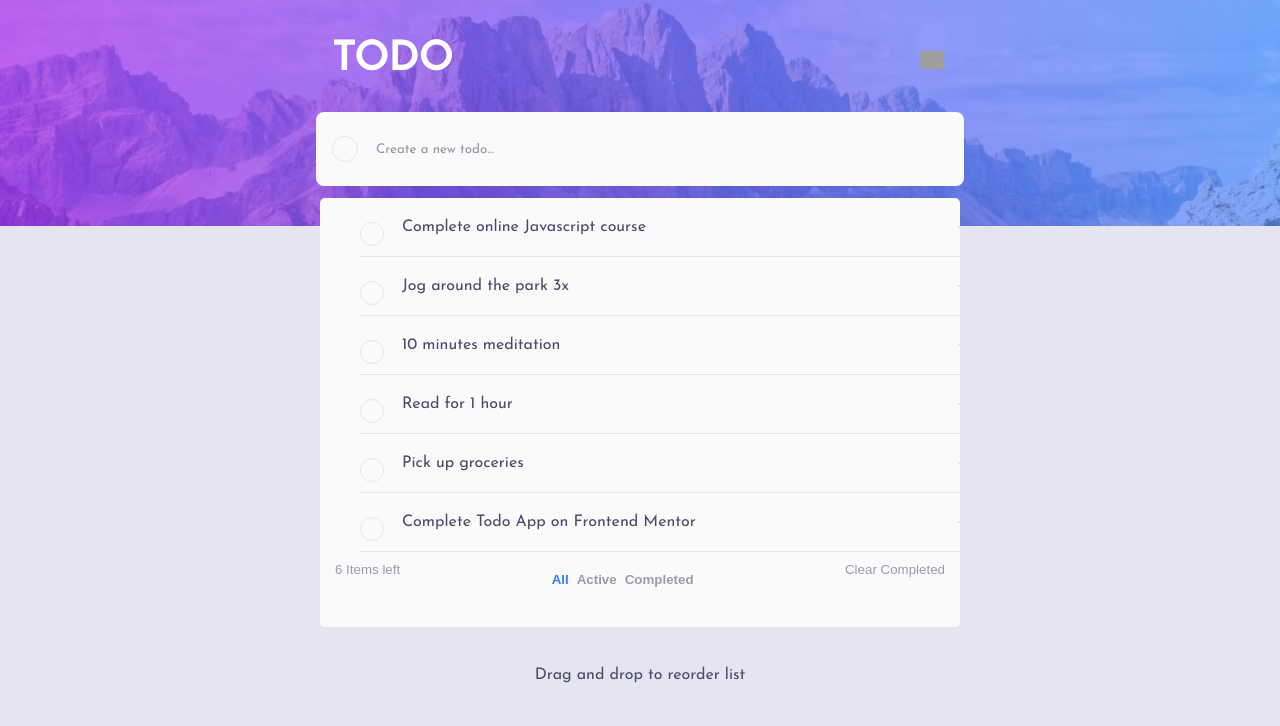
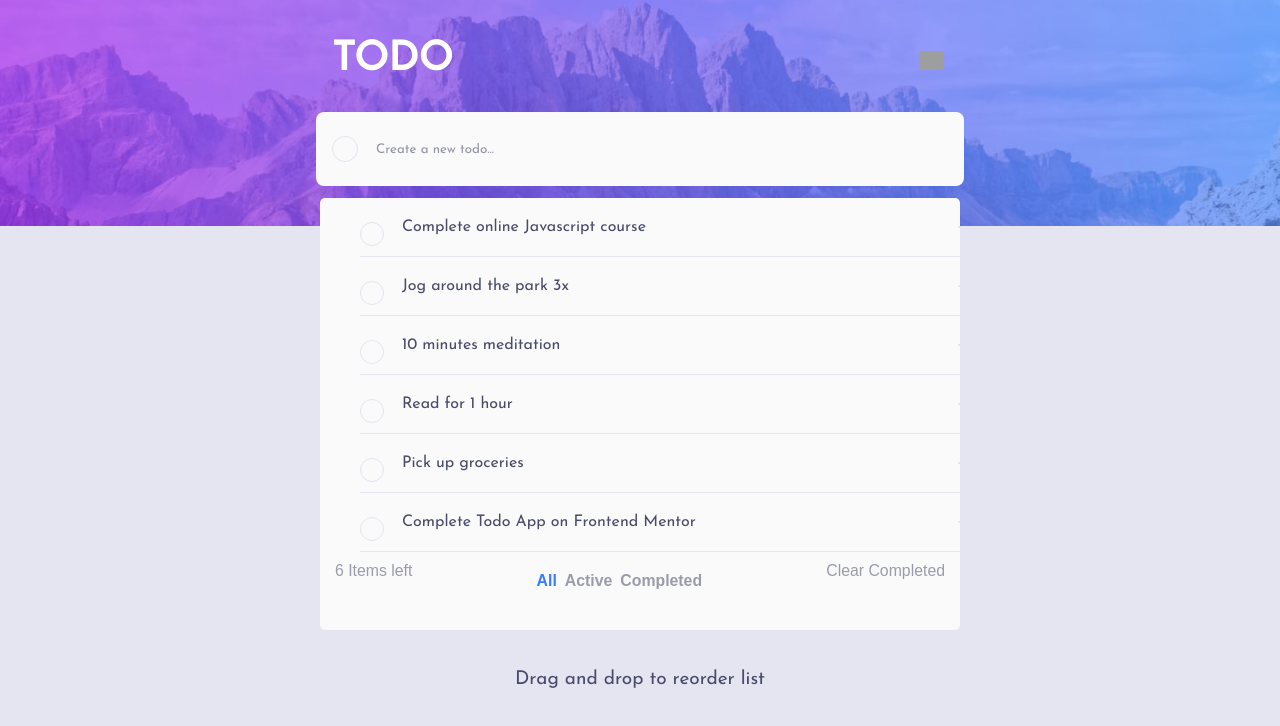
Before and after one commit to John-Njau/vue-todo, a Vue app: page / in a window 1280 px wide. Shown: the top 726 px of the page. Built offline with nearby package versions, Linux system fonts and the light colour scheme; grey boxes are pictures that could not be loaded.

Commit message:
feat(state management): Added vuex for state management

```diff
--- a/package.json
+++ b/package.json
@@ -11,7 +11,8 @@
     "vue": "^3.2.13",
     "vue-easy-dnd": "^1.22.0",
     "vue-router": "^4.1.6",
-    "vuex": "^4.1.0"
+    "vuex": "^4.1.0",
+    "vuex-persistedstate": "^4.1.0"
   },
   "devDependencies": {
     "@volar-plugins/vetur": "latest",
--- a/src/App.vue
+++ b/src/App.vue
@@ -1,17 +1,17 @@
 <template>
   <main>
-    <HomeComp />
+    <HomeView />
     <!-- <router-view /> -->
   </main>
 </template>
 
 <script>
-import HomeComp from "./components/HomeComp.vue";
+import HomeView from "./views/HomeView.vue";
 
 export default {
   name: "App",
   components: {
-    HomeComp,
+    HomeView,
   },
 };
 </script>
@@ -20,36 +20,35 @@ export default {
 @import url("https://fonts.googleapis.com/css2?family=Josefin+Sans&family=Rubik:wght@400;700&display=swap");
 
 :root {
-  // --checkbox-color: linear-gradient(hsl(192, 100%, 67%), hsl(280, 87%, 65%));
-  --bg-desktop-color: hsl(236, 33%, 92%);
-  --checkbox-color: hsl(280, 87%, 65%);
-  --checkbox-shadow: hsl(192, 100%, 67%);
-  --bg-todo-card: hsl(0, 0%, 98%);
-  --header-bg: url(./assets/images/bg-desktop-light.jpg);
-  --theme-svg: url(./assets/images/ICON-MOON.svg);
+  --desktop-background: hsl(236, 33%, 92%);
+  --checkmark-color: hsl(280, 87%, 65%);
+  --checkmark-shadow: hsl(192, 100%, 67%);
+  --todo-card-background: hsl(0, 0%, 98%);
+  --top-background-image: url(./assets/images/bg-desktop-light.jpg);
+  --theme-icon: url(./assets/images/ICON-MOON.svg);
   --todo-checkbox: 1px solid hsl(236, 33%, 92%);
   --todo-item-text: hsl(235, 19%, 35%);
-  --todo-hr: hsl(236, 33%, 92%);
+  --todo-bottom-border: hsl(236, 33%, 92%);
   --todo-input: hsl(235, 19%, 35%);
 
   @media screen {
     &[data-theme="dark"] {
-      --bg-desktop-color: hsl(235, 21%, 11%);
-      --bg-todo-card: hsl(235, 24%, 19%);
-      --header-bg: url(./assets/images/bg-desktop-dark.jpg);
-      --theme-svg: url(./assets/images/ICON-SUN.svg);
+      --desktop-background: hsl(235, 21%, 11%);
+      --todo-card-background: hsl(235, 24%, 19%);
+      --top-background-image: url(./assets/images/bg-desktop-dark.jpg);
+      --theme-icon: url(./assets/images/ICON-SUN.svg);
       --todo-checkbox: 1px solid hsl(233, 14%, 35%);
       --todo-item-text: hsl(234, 39%, 85%);
-      --todo-hr: hsl(233, 14%, 35%);
+      --todo-bottom-border: hsl(233, 14%, 35%);
       --todo-input: hsl(234, 39%, 85%);
     }
-    .all-todos {
-      background-color: var(--bg-todo-card);
+    .todo-page {
+      background-color: var(--todo-card-background);
     }
-    .todo-theme-mode {
-      background-image: var(--header-bg);
+    .theme-mode {
+      background-image: var(--top-background-image);
     }
-    .todo-list-item-label::before {
+    .todo-label::before {
       border: var(--todo-checkbox);
     }
     &hover {
@@ -57,7 +56,7 @@ export default {
     }
 
     .hr {
-      border: 1px solid var(--todo-hr);
+      border: 1px solid var(--todo-bottom-border);
     }
   }
 }
@@ -73,13 +72,13 @@ export default {
   -webkit-font-smoothing: antialiased;
   -moz-osx-font-smoothing: grayscale;
   overflow: hidden;
-  // font-size: 19px;
-  background: var(--bg-desktop-color);
+  font-size: 19px;
+  background: var(--desktop-background);
   height: 100vh;
 }
 
-.theme-switcher {
-  background-image: var(--theme-svg);
+.theme-switch {
+  background-image: var(--theme-icon);
   background-repeat: no-repeat;
   background-size: 1.5rem;
   background-position: center;
@@ -105,47 +104,44 @@ export default {
 }
 
 .todo-list-item input:hover {
-  border-color: var(--checkbox-color);
+  border-color: var(--checkmark-color);
 }
 
 .hr {
   /* border: 1px solid hsl(235, 19%, 35%); */
-  border: 1px solid var(--todo-hr);
+  border: 1px solid var(--todo-bottom-border);
   /* margin: 0 10px; */
 }
 
 .todo-list-item input:checked {
-  // box-shadow: 0 0 0 3px var(--checkbox-shadow);
+  // box-shadow: 0 0 0 3px var(--checkmark-shadow);
   background-size: 10px;
-  // border: 1px solid var(--checkbox-color);
-  // background-color: var(--checkbox-color);
+  // border: 1px solid var(--checkmark-color);
+  // background-color: var(--checkmark-color);
   background-image: linear-gradient(hsl(192, 100%, 67%), hsl(280, 87%, 65%));
   background-size: cover;
 }
 
 .todo-list-item input:checked + span {
-  // color: #272727;
   color: hsl(236, 9%, 61%);
   text-decoration: line-through;
-  border-color: var(--checkbox-color);
-  // box-shadow: 0 0 0 3px var(--checkbox-shadow);
+  border-color: var(--checkmark-color);
   background-size: 10px;
 }
-.todo-list-item-text {
-  // color: hsl(235, 19%, 35%);
+.todo-list-text {
   color: var(--todo-item-text);
   font-weight: 500;
   font-size: 16px;
 }
 
 .card,
-.todo-list-item-label {
+.todo-label {
   width: 100%;
 }
 
 
 
-.all-todos {
+.todo-page {
   display: flex;
   justify-content: center;
   align-items: center;
@@ -155,22 +151,22 @@ export default {
   border-radius: 5px;
 }
 
-.todo-theme-mode {
-  background-image: var(--header-bg);
+.theme-mode {
+  background-image: var(--top-background-image);
   background-repeat: no-repeat;
   background-size: cover;
   background-position: center;
   padding: 24px;
 }
 
-.todo-list-item-label input::placeholder {
+.todo-label input::placeholder {
   color: hsl(236, 9%, 61%);
   font-weight: 500;
   font-family: "Josefin Sans", sans-serif;
 
 }
 
-.todo-list-item-label {
+.todo-label {
   display: flex;
   align-items: center;
   cursor: pointer;
@@ -186,15 +182,15 @@ export default {
 }
 
 @media screen and (max-width: 768px) {
-  .all-todos {
+  .todo-page {
     width: 90%;
   }
-  .app-header {
+  .title-theme {
     padding: 0 20px;
     display: flex;
     justify-content: space-between;
     align-items: center;
-    color: var(--bg-desktop-color);
+    color: var(--desktop-background);
     width: 100% !important;
   }
   .todo-input {
@@ -205,7 +201,7 @@ export default {
     display: none !important;
   }
 
-  .todo-list-item-label {
+  .todo-label {
     width: 90% !important;
   }
 }
--- a/src/components/HomeComp.vue
+++ /dev/null
@@ -1,150 +0,0 @@
-<template>
-  <main>
-    <!-- switch themes -->
-    <div class="container-fluid todo-theme-mode">
-      <div class="app-header">
-        <span class="title"> {{ capitalizeTitle }} </span>
-        <span @click="switchTheme" class="theme-switcher">
-          <!-- <svg
-            v-if="switchTheme"
-            xmlns="http://www.w3.org/2000/svg"
-            width="26"
-            height="26"
-          >
-            <path
-              fill="#FFF"
-              fill-rule="evenodd"
-              d="M13 0c.81 0 1.603.074 2.373.216C10.593 1.199 7 5.43 7 10.5 7 16.299 11.701 21 17.5 21c2.996 0 5.7-1.255 7.613-3.268C23.22 22.572 18.51 26 13 26 5.82 26 0 20.18 0 13S5.82 0 13 0z"
-            />
-          </svg>
-          <svg v-else xmlns="http://www.w3.org/2000/svg" width="26" height="26">
-            <path
-              fill="#FFF"
-              fill-rule="evenodd"
-              d="M13 21a1 1 0 011 1v3a1 1 0 11-2 0v-3a1 1 0 011-1zm-5.657-2.343a1 1 0 010 1.414l-2.121 2.121a1 1 0 01-1.414-1.414l2.12-2.121a1 1 0 011.415 0zm12.728 0l2.121 2.121a1 1 0 01-1.414 1.414l-2.121-2.12a1 1 0 011.414-1.415zM13 8a5 5 0 110 10 5 5 0 010-10zm12 4a1 1 0 110 2h-3a1 1 0 110-2h3zM4 12a1 1 0 110 2H1a1 1 0 110-2h3zm18.192-8.192a1 1 0 010 1.414l-2.12 2.121a1 1 0 01-1.415-1.414l2.121-2.121a1 1 0 011.414 0zm-16.97 0l2.121 2.12A1 1 0 015.93 7.344L3.808 5.222a1 1 0 011.414-1.414zM13 0a1 1 0 011 1v3a1 1 0 11-2 0V1a1 1 0 011-1z"
-            />
-          </svg> -->
-        </span>
-      </div>
-      <!-- input section to add todos -->
-      <div class="todo-input">
-        <label class="todo-list-item-label">
-          <input
-            type="text"
-            class="form-control"
-            v-model="todos.name"
-            @keyup.enter="addTodo"
-            placeholder="Create a new todo..."
-          />
-        </label>
-      </div>
-    </div>
-    <TodoComp />
-  </main>
-</template>
-
-<script>
-import TodoComp from "./TodoComp.vue";
-import taskData from "../assets/data/todos.json";
-
-export default {
-  name: "HelloWorld",
-  todos: [],
-  components: {
-    TodoComp,
-  },
-
-  data() {
-    return {
-      todos: taskData,
-      title: "todo",
-      theme: "light",
-    };
-  },
-  computed: {
-    // make title capitalized
-    capitalizeTitle() {
-      return this.title.toUpperCase();
-    },
-  },
-  watch: {
-    // theme(theme) {
-    //   if (this.theme === "light") {
-    //     document.body.classList.add("todo-light");
-    //     document.body.classList.remove("todo-dark");
-    //   } else {
-    //     document.body.classList.add("todo-dark");
-    //     document.body.classList.remove("todo-light");
-    //   }
-    // },
-    theme(theme) {
-      document.documentElement.dataset.theme = theme;
-    },
-  },
-
-  methods: {
-    addTodo: function () {
-      if (!this.todos.name) {
-        return;
-      }
-      this.todos.push({
-        name: this.todos.name,
-        completed: false,
-      });
-      this.todos.name = "";
-    },
-
-    switchTheme() {
-      // document.body.classList.toggle("todo-light");
-      // console.log("Theme switched");
-      this.theme = this.theme === "light" ? "dark" : "light";
-    },
-    toggleTheme() {
-      document.body.classList.toggle("todo-light");
-    },
-  },
-};
-</script>
-
-<!-- Add "scoped" attribute to limit CSS to this component only -->
-<style scoped lang="scss">
-.app-header {
-  display: flex;
-  // justify-self: center;
-  justify-content: space-between;
-  align-items: center;
-  padding: 1rem;
-  width: 50%;
-  margin: auto auto;
-}
-
-.title {
-  font-size: 2.5rem;
-  font-weight: 700;
-  color: #fff;
-}
-
-.todo-input {
-  display: flex;
-  justify-content: center;
-  align-items: center;
-  margin: 1rem auto;
-  width: 50%;
-  background-color: var(--bg-todo-card);
-  border-radius: 0.5rem;
-  padding: 1rem;
-}
-
-
-
-.todo-list-item-label::before {
-  content: "";
-  display: inline-block;
-  width: 1.5rem;
-  height: 1.5rem;
-  margin-right: 1rem;
-  border-radius: 50%;
-  background-color: var(--bg-todo-card);
-  border: 1px solid hsl(233, 14%, 35%) //dark mode
-}
-</style>
--- a/src/components/TodoComp.vue
+++ b/src/components/TodoComp.vue
@@ -1,5 +1,5 @@
 <template>
-  <div class="all-todos">
+  <div class="todo-page">
     <!-- make a list of todos -->
     <div class="card">
       <ul class="todo-list" @dragover.prevent @dragenter.prevent>
@@ -10,9 +10,9 @@
           v-for="todo in todos"
           :key="todo.id"
         >
-          <label class="todo-list-item-label">
+          <label class="todo-label">
             <input type="checkbox" @onClick="markDone" />
-            <span class="todo-list-item-text">{{ todo.name }}</span>
+            <span class="todo-list-text">{{ todo.name }}</span>
           </label>
           <span class="delete-todo" title="Delete todo" @click="deleteTodo"
             ><svg xmlns="http://www.w3.org/2000/svg" width="18" height="18">
@@ -161,7 +161,7 @@ ul > li {
   justify-content: space-between;
   align-items: center;
   padding: 10px 0;
-  border-bottom: 1px solid var(--todo-hr);
+  border-bottom: 1px solid var(--todo-bottom-border);
   cursor: pointer;
   transition: all 0.3s ease-in-out;
 
--- a/src/components/ActiveTodo.vue
+++ b/src/views/ActiveTodo.vue
@@ -1,5 +1,5 @@
 <template>
-  aCTIVE
+
 </template>
 
 <script>
--- a/src/components/CompletedTodo.vue
+++ b/src/views/CompleteTodo.vue
@@ -1,7 +1,5 @@
 <template>
-  <div>
-    completed
-  </div>
+
 </template>
 
 <script>
--- /dev/null
+++ b/src/views/HomeView.vue
@@ -0,0 +1,116 @@
+<template>
+  <main>
+    <!-- switch themes -->
+    <div class="container-fluid theme-mode">
+      <div class="title-theme">
+        <span class="title"> {{ titleCaps }} </span>
+        <span @click="switchTheme" class="theme-switch">
+        </span>
+      </div>
+      <!-- input section to add todos -->
+      <div class="todo-input">
+        <label class="todo-label">
+          <input
+            type="text"
+            class="form-control"
+            v-model="todos.name"
+            @keyup.enter="addTodo"
+            placeholder="Create a new todo..."
+          />
+        </label>
+      </div>
+    </div>
+    <TodoComp />
+  </main>
+</template>
+
+<script>
+import TodoComp from "../components/TodoComp.vue";
+import taskData from "../assets/data/todos.json";
+
+export default {
+  name: "HelloWorld",
+  todos: [],
+  components: {
+    TodoComp,
+  },
+
+  data() {
+    return {
+      todos: taskData,
+      title: "todo",
+      theme: "light",
+    };
+  },
+  computed: {
+    titleCaps() {
+      return this.title.toUpperCase();
+    },
+  },
+  watch: {
+    theme(theme) {
+      document.documentElement.dataset.theme = theme;
+    },
+  },
+
+  methods: {
+    addTodo: function () {
+      if (!this.todos.name) {
+        return;
+      }
+      this.todos.push({
+        name: this.todos.name,
+        completed: false,
+      });
+      this.todos.name = "";
+    },
+
+    switchTheme() {
+      this.theme = this.theme === "light" ? "dark" : "light";
+    }
+  },
+};
+</script>
+
+<!-- Add "scoped" attribute to limit CSS to this component only -->
+<style scoped lang="scss">
+.title-theme {
+  display: flex;
+  justify-self: center;
+  justify-content: space-between;
+  align-items: center;
+  padding: 1rem;
+  width: 50%;
+  margin: auto auto;
+}
+
+.title {
+  font-size: 2.5rem;
+  font-weight: 700;
+  color: #fff;
+}
+
+.todo-input {
+  display: flex;
+  justify-content: center;
+  align-items: center;
+  margin: 1rem auto;
+  width: 50%;
+  background-color: var(--todo-card-background);
+  border-radius: 0.5rem;
+  padding: 1rem;
+}
+
+
+
+.todo-label::before {
+  content: "";
+  display: inline-block;
+  width: 1.5rem;
+  height: 1.5rem;
+  margin-right: 1rem;
+  border-radius: 50%;
+  background-color: var(--todo-card-background);
+  border: 1px solid hsl(233, 14%, 35%) //dark mode
+}
+</style>
```
Also changed, not shown: src/router/index.js (+10 -11 lines), src/store/index.js (added, +23 -0 lines), src/store/modules/todo.js (added, +14 -0 lines), 1 other file (tests, documents, lock files or other folders).
